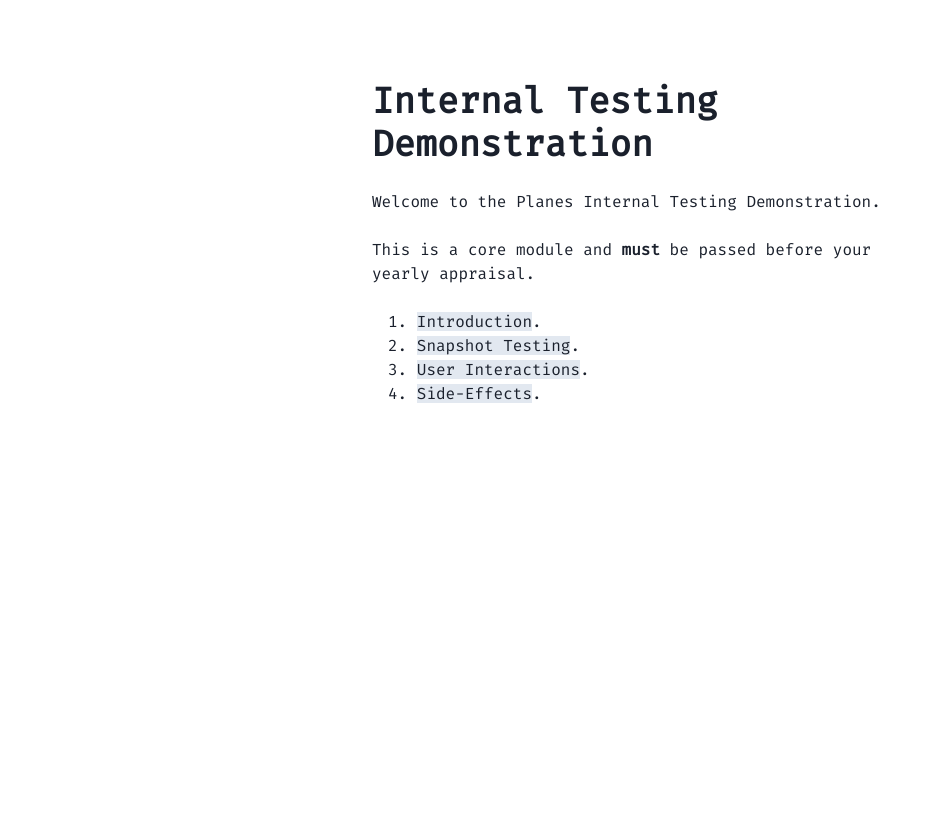
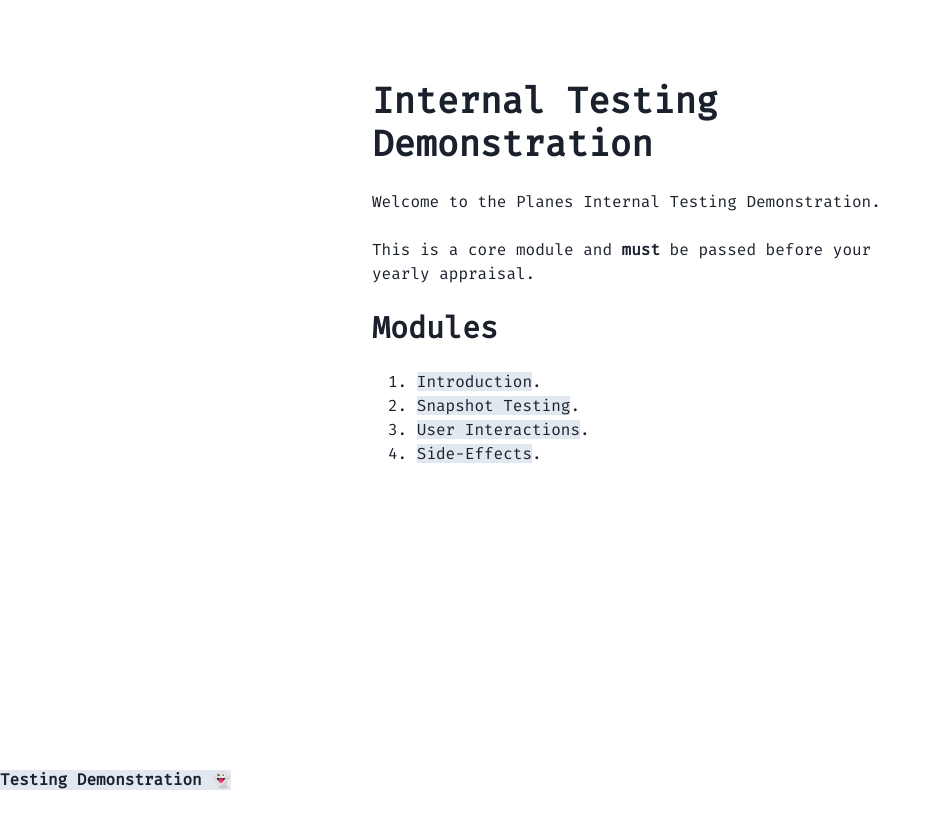
Before and after one commit to jbadavis/react-testing-demo, a Next.js app: page / in a window 1280 px wide. Shown: the top 828 px of the page, without its empty margins (0-940 px from the left). Built offline with nearby package versions, Linux system fonts and the light colour scheme.

Commit message:
Add footer

```diff
--- /dev/null
+++ b/components/footer.tsx
@@ -0,0 +1,15 @@
+import {Box, Flex, Heading} from '@chakra-ui/react';
+
+function Footer() {
+  return (
+    <Box w="100%" h="120px">
+      <Flex align="center" h="100%">
+        <Heading as="h4" size="sm" bg="gray.200">
+          Testing Demonstration 👻
+        </Heading>
+      </Flex>
+    </Box>
+  );
+}
+
+export default Footer;
--- a/pages/_app.tsx
+++ b/pages/_app.tsx
@@ -2,17 +2,18 @@ import '@fontsource/fira-mono';
 import type {AppProps} from 'next/app';
 import {ChakraProvider, Heading, Box} from '@chakra-ui/react';
 import theme from '../theme';
+import Footer from '@/components/footer';
 
 export default function App({Component, pageProps}: AppProps) {
   return (
     <ChakraProvider theme={theme}>
-      <Box maxW={600} m="0 auto" px={8} minH="100vh">
+      <Box maxW={600} m="0 auto" px={8} minH="80vh">
         <Heading as="h1" mt={20} mb={6}>
           Internal Testing Demonstration
         </Heading>
         <Component {...pageProps} />
       </Box>
-      <footer style={{height: '120px'}} />
+      <Footer />
     </ChakraProvider>
   );
 }
--- a/pages/index.tsx
+++ b/pages/index.tsx
@@ -1,4 +1,4 @@
-import {Text, Stack} from '@chakra-ui/react';
+import {Heading, Text, Stack} from '@chakra-ui/react';
 import ModuleList from '@/components/module-list';
 
 function Home() {
@@ -10,6 +10,9 @@ function Home() {
           This is a core module and <strong>must</strong> be passed before your
           yearly appraisal.
         </Text>
+        <Heading as="h2" size="lg">
+          Modules
+        </Heading>
       </Stack>
       <ModuleList
         moduleList={[
```
Also changed, not shown: 2 other files (tests, documents, lock files or other folders).
